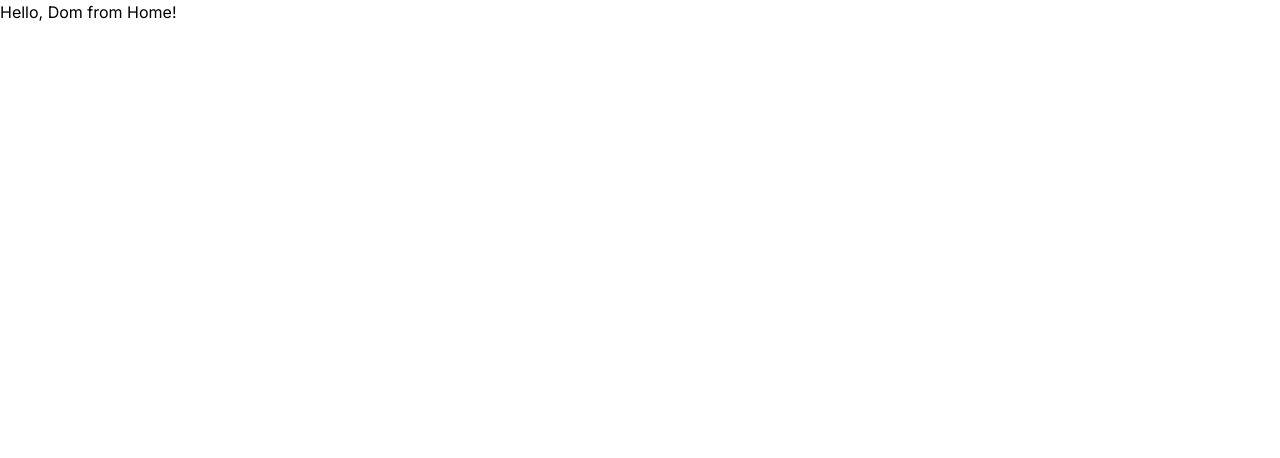
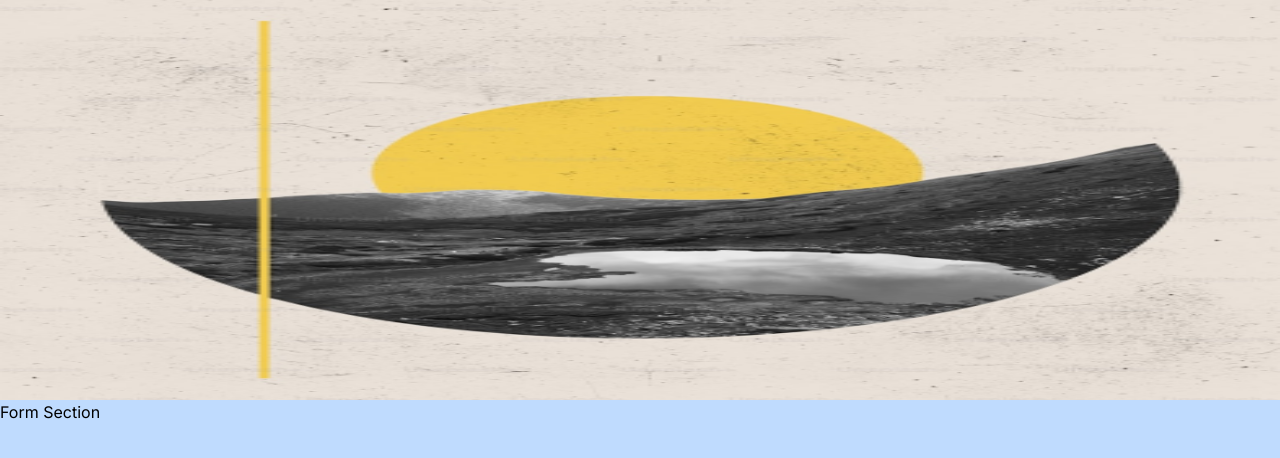
Before and after one commit to carolinaparisi/dom-app, a Next.js app: page / in a window 1280 px wide. Shown: the top 458 px of the page. Built offline with nearby package versions, Linux system fonts and the light colour scheme.

Commit message:
feat: add top image

```diff
--- a/src/app/page.tsx
+++ b/src/app/page.tsx
@@ -1,3 +1,13 @@
+import Image from "next/image";
+import background from "../../public/assets/background.png";
+
 export default function Home() {
-	return <h1>Hello, Dom from Home!</h1>;
+	return (
+		<div className="h-screen">
+			<div className="bg-red-200 h-1/2 relative">
+				<Image alt="" src={background} fill />
+			</div>
+			<div className="bg-blue-200 h-1/2">Form Section</div>
+		</div>
+	);
 }
```
Also changed, not shown: public/assets/background.png (added).
